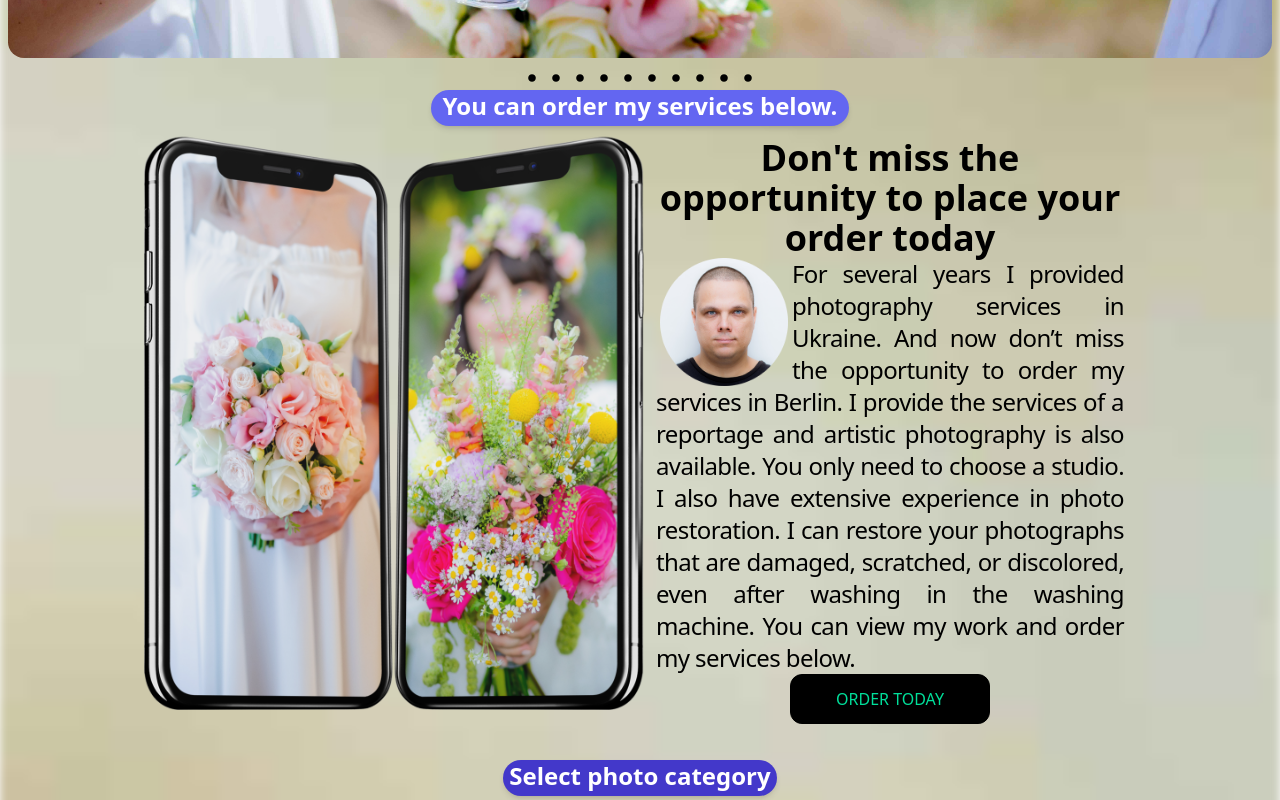
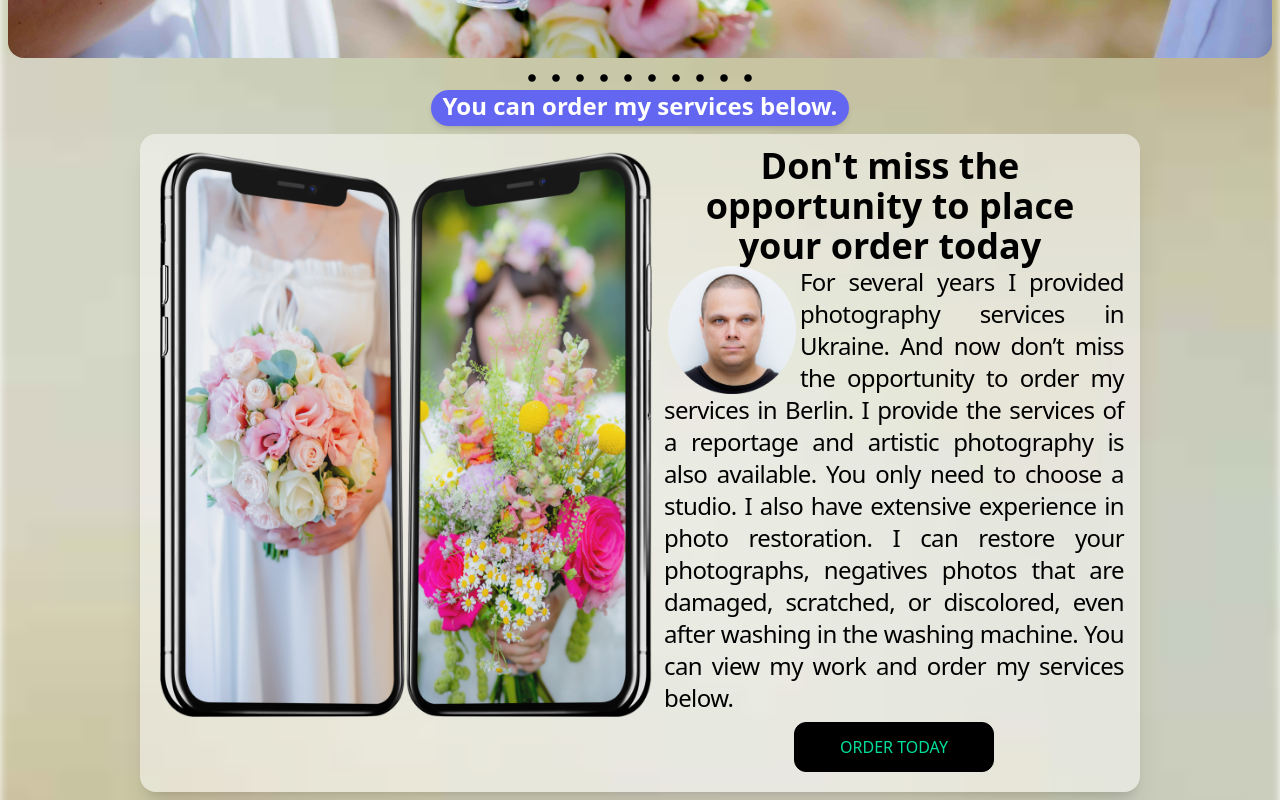
Before and after one commit to NIKOLENKO-TE/PHOTOGRAPHER_BERLIN, a React (Create React App) app: page / in a window 1280 px wide. Shown: the part 720-1520 px from the top of the page. Built offline with nearby package versions, Linux system fonts and the light colour scheme.

Commit message:
бедый фон у описания

```diff
--- a/src/components/3_Delivery.js
+++ b/src/components/3_Delivery.js
@@ -6,16 +6,16 @@ const Delivery = () => {
   return (
     <div className="w-full dg-white py-7 px-4">
       <h3 className="flex justify-center">
-        <span className=" bg-indigo-500 relative text-center  rounded-full h-9 shadow-md w-content">
+        <span className=" bg-indigo-500 relative text-center rounded-full h-9 shadow-md w-content">
           <span className="relative text-white font-bold text-2xl px-3 ">
             You can order my services below.
           </span>
         </span>
       </h3>
-      <div className="w-flex h-flex max-w-[1000px]  mx-auto grid md:grid-cols-2 mt-2">
-        <img className="mx-1 " src={iphone_photo_1} alt="iphone_photo" />
+      <div className="w-flex h-flex max-w-[1000px]  mx-auto py-2 pl-4 grid md:grid-cols-2 mt-2 bg-white/50 rounded-2xl shadow-xl">
+        <img className="mx-1 py-2 " src={iphone_photo_1} alt="iphone_photo " />
         <div className="flex-col grid m-1 ">
-          <h1 className="text-center md:text-4xl  sm:text-3xl text-2xl font-bold ml-2 mr-2  ">
+          <h1 className="text-center md:text-4xl  sm:text-3xl text-2xl font-bold ml-2 mr-2 pr-2 ">
             Don't miss the opportunity to place your order today
           </h1>
           <p className="px-3 text-2xl text-justify tracking-tight leading-8">
@@ -28,11 +28,11 @@ const Delivery = () => {
             now don’t miss the opportunity to order my services in Berlin. I
             provide the services of a reportage and artistic photography is also
             available. You only need to choose a studio. I also have extensive
-            experience in photo restoration. I can restore your photographs that
+            experience in photo restoration. I can restore your photographs, negatives photos that
             are damaged, scratched, or discolored, even after washing in the
             washing machine. You can view my work and order my services below.
           </p>
-          <div className="flex items-center justify-center ">
+          <div className="flex items-center justify-center py-2">
             <button className="bg-black hover:bg-blue-800 hover:text-white text-[#00df9a] h-[50px] w-[200px] rounded-xl font-medium ">
               ORDER TODAY
             </button>
```
